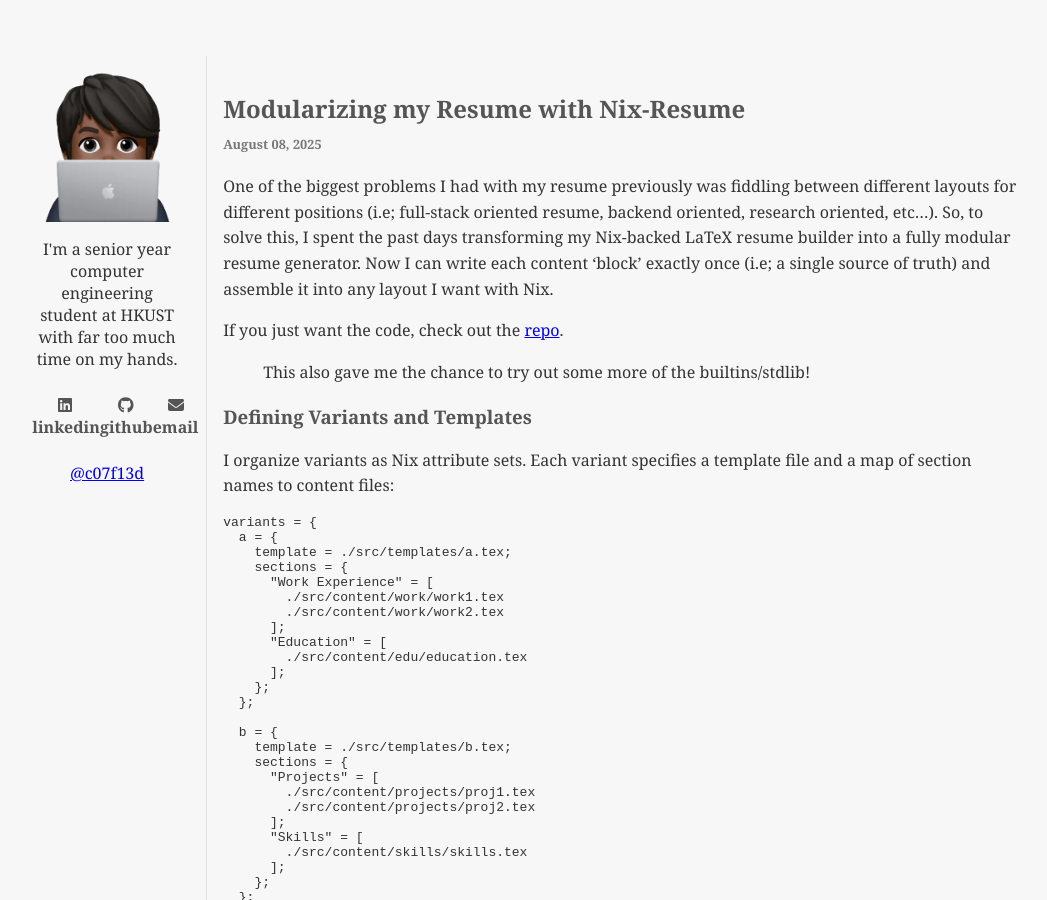
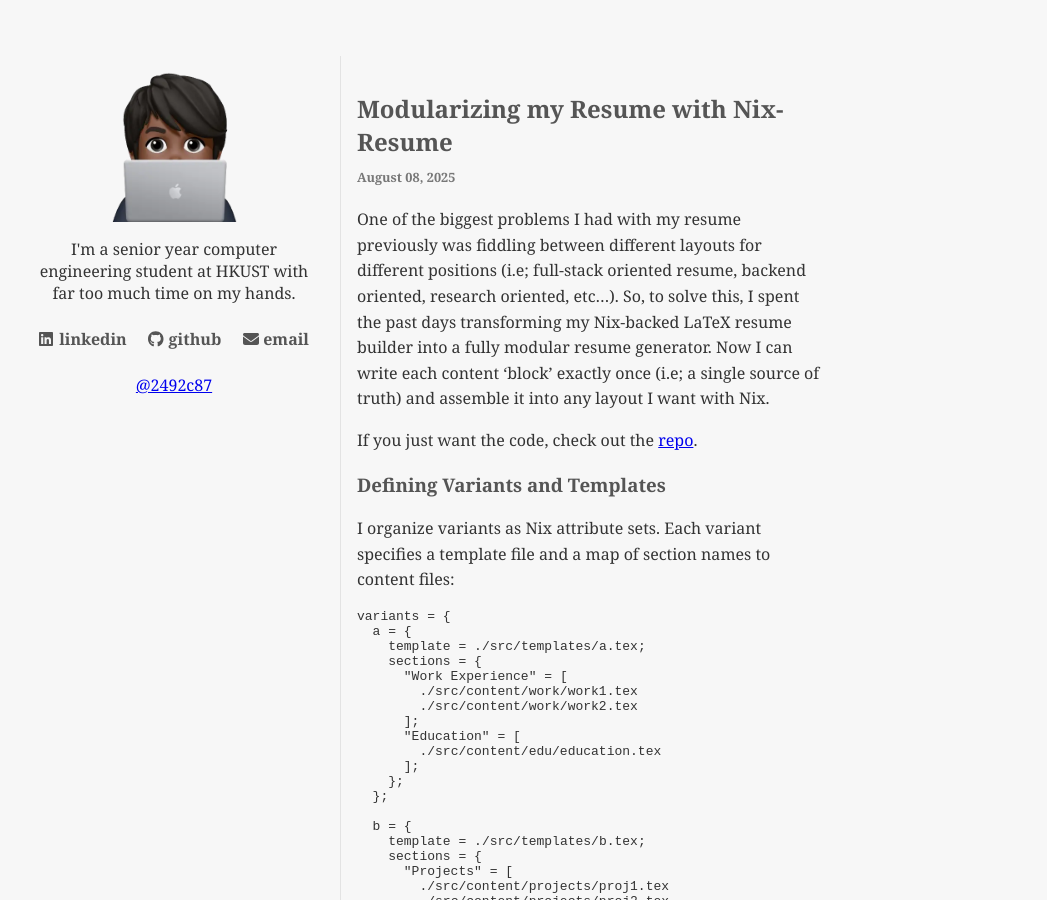
Before and after one commit to ujaandas/ujaandas.github.io, a Jekyll site: the page built from _posts/2025-08-09-nix-resume.md, in a window 1280 px wide and 900 px high. Shown: the whole window, without its empty margins (216-1263 px from the left). Built offline with Jekyll 4.4.1, drawn with Linux system fonts in a browser that asks for light colours.

Commit message:
fix formatting

````diff
--- a/_includes/commit.html
+++ b/_includes/commit.html
@@ -1 +1 @@
-c07f13d
+2492c87
--- a/_posts/2025-08-09-nix-resume.md
+++ b/_posts/2025-08-09-nix-resume.md
@@ -8,8 +8,6 @@
 One of the biggest problems I had with my resume previously was fiddling between different layouts for different positions (i.e; full-stack oriented resume, backend oriented, research oriented, etc...). So, to solve this, I spent the past days transforming my Nix-backed LaTeX resume builder into a fully modular resume generator. Now I can write each content 'block' exactly once (i.e; a single source of truth) and assemble it into any layout I want with Nix.
 
 If you just want the code, check out the [repo](https://github.com/ujaandas/nix-resume).
-
-> This also gave me the chance to try out some more of the builtins/stdlib!
 
 ### Defining Variants and Templates
 
@@ -61,20 +59,30 @@
       inject =
         line:
         let
-          matched = builtins.filter (t: hasSubstr ("\\\\section\\*\\{" + t + "\\}") line) sectionNames;
+          matched = builtins.filter (t:
+            hasSubstr
+              ("\\\\section\\*\\{" + t + "\\}")
+              line)
+            sectionNames;
         in
         if matched != [ ] then
           line
           + "\n"
           + builtins.concatStringsSep "\n" (
-            map (f: "\\input{" + toString f + "}") sections.${builtins.head matched}
+            map
+              (f: "\\input{" + toString f + "}")
+              sections.${builtins.head matched}
           )
         else
           line;
 
       allLines = builtins.map inject lines;
     in
-    builtins.concatStringsSep "\n" (builtins.filter builtins.isString allLines);
+    builtins.concatStringsSep
+      "\n"
+      (builtins.filter
+        builtins.isString
+        allLines);
 ```
 
 This function produces a complete `main.tex` that `latexmk` can compile without manual edits.
````
